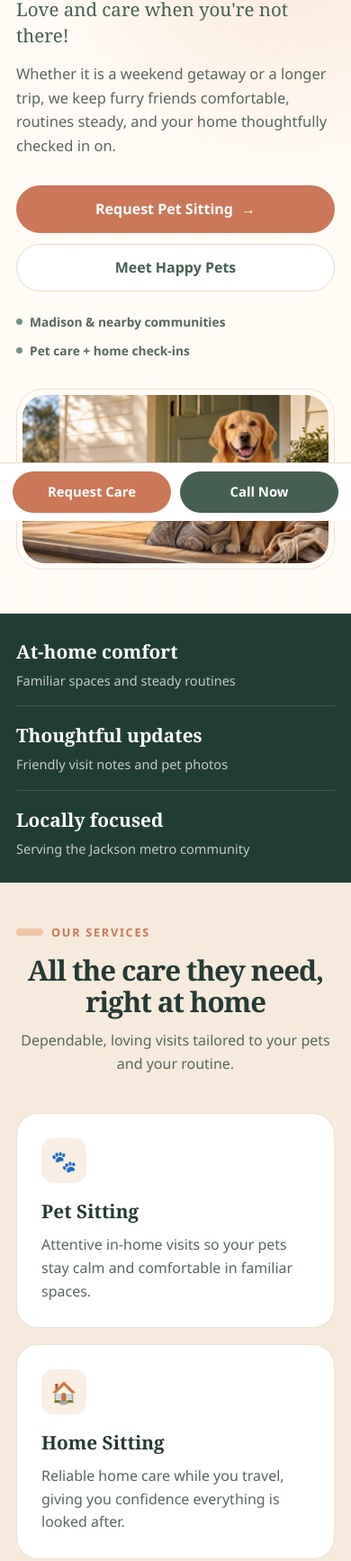
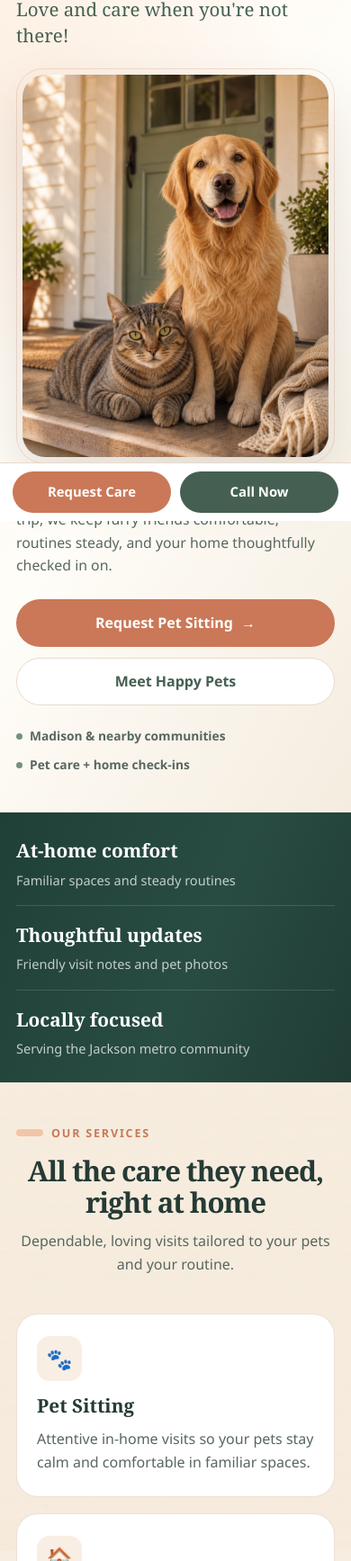
Before and after one commit to valeriasachel-png/whiskers-and-wags, a website: page index.html in a window 390 px wide. Shown: the part 265-2000 px from the top of the page at 90% size. Drawn offline with Linux system fonts and the light colour scheme.

Commit message:
Elevate homepage with mobile hero and brand artwork

```diff
--- a/index.html
+++ b/index.html
@@ -11,7 +11,8 @@
     <meta property="og:url" content="https://whiskersandwagsms.com/">
     <meta property="og:type" content="website">
     <meta property="og:image" content="https://whiskersandwagsms.com/assets/hero-pets.jpg">
-    <link rel="stylesheet" href="/styles.css?v=20260525-3">
+    <link rel="preload" as="image" href="/assets/hero-pets-mobile-v2.jpg" media="(max-width: 680px)">
+    <link rel="stylesheet" href="/styles.css?v=20260525-4">
     <script src="/shared.js?v=20260525-3" defer></script>
   </head>
   <body>
@@ -23,6 +24,10 @@
             <div class="eyebrow">Trusted Pet & Home Care</div>
             <h1>Whiskers<br>&amp; Wags</h1>
             <p class="tagline">Love and care when you're not there!</p>
+            <div class="hero-photo-wrap hero-photo-mobile">
+              <!-- MOBILE HERO IMAGE: Replace this generated portrait if the brand photography changes. -->
+              <img class="hero-photo" src="/assets/hero-pets-mobile-v2.jpg" alt="A friendly golden dog and relaxed tabby cat sitting together on a sunlit front porch">
+            </div>
             <p class="intro">
               Whether it is a weekend getaway or a longer trip, we keep furry friends
               comfortable, routines steady, and your home thoughtfully checked in on.
@@ -36,7 +41,7 @@
               <span>Pet care + home check-ins</span>
             </div>
           </div>
-          <div class="hero-photo-wrap">
+          <div class="hero-photo-wrap hero-photo-desktop">
             <!-- HERO IMAGE: This generated brand image can be replaced here if the visual direction changes. -->
             <img class="hero-photo" src="/assets/hero-pets.jpg" alt="A friendly golden dog and tabby cat sitting together on a welcoming front porch">
           </div>
--- a/styles.css
+++ b/styles.css
@@ -11,6 +11,7 @@
   --white: #ffffff;
   --border: #e8dacb;
   --shadow: 0 14px 38px rgba(72, 55, 41, 0.09);
+  --shadow-deep: 0 28px 64px rgba(63, 46, 33, 0.15);
   --radius: 24px;
   --radius-small: 15px;
   --font-display: Georgia, 'Times New Roman', serif;
@@ -178,6 +179,9 @@ h3 {
 }
 
 .hero {
+  background:
+    radial-gradient(circle at 8% 28%, rgba(242, 197, 166, 0.2), transparent 36%),
+    linear-gradient(122deg, #fff7ee 0%, #fffdf8 52%, #f4ecdf 100%);
   overflow: hidden;
   padding: 42px 0 74px;
   position: relative;
@@ -200,6 +204,11 @@ h3 {
   display: grid;
   gap: 42px;
   grid-template-columns: 0.82fr 1.18fr;
+}
+
+.hero-copy {
+  position: relative;
+  z-index: 1;
 }
 
 .eyebrow {
@@ -325,14 +334,19 @@ h3 {
 .hero-photo {
   aspect-ratio: 1400 / 768;
   border-radius: 36px;
+  box-shadow: var(--shadow-deep);
   height: auto;
   object-fit: cover;
   object-position: center;
   width: 100%;
 }
 
+.hero-photo-mobile {
+  display: none;
+}
+
 .promise-band {
-  background: var(--forest);
+  background: linear-gradient(112deg, #1f4037, #294c42 55%, #203d35);
   color: var(--white);
 }
 
@@ -374,7 +388,11 @@ h3 {
 }
 
 .section-soft {
-  background: var(--sand);
+  background:
+    linear-gradient(rgba(245, 234, 219, 0.84), rgba(245, 234, 219, 0.92)),
+    url('/assets/brand-paper-v1.jpg') center top / cover no-repeat;
+  border-bottom: 1px solid rgba(232, 218, 203, 0.48);
+  border-top: 1px solid rgba(232, 218, 203, 0.48);
 }
 
 .section-heading {
@@ -407,12 +425,30 @@ h3 {
 
 .service-card {
   min-height: 205px;
+  overflow: hidden;
+  position: relative;
   transition: box-shadow 180ms ease, transform 180ms ease;
+}
+
+.service-card::before {
+  background: linear-gradient(90deg, var(--peach), transparent);
+  content: '';
+  height: 3px;
+  left: 27px;
+  opacity: 0;
+  position: absolute;
+  right: 27px;
+  top: 0;
+  transition: opacity 180ms ease;
 }
 
 .service-card:hover {
   box-shadow: var(--shadow);
   transform: translateY(-4px);
+}
+
+.service-card:hover::before {
+  opacity: 1;
 }
 
 .service-card .icon,
@@ -490,9 +526,10 @@ h3 {
 }
 
 .visit-steps {
-  background: #f8f1e7;
+  background: linear-gradient(145deg, #fffaf3, #f7eddf);
   border: 1px solid var(--border);
   border-radius: 30px;
+  box-shadow: 0 18px 45px rgba(72, 55, 41, 0.06);
   display: grid;
   gap: 0;
   padding: 14px 30px;
@@ -512,11 +549,17 @@ h3 {
 }
 
 .visit-step span {
+  align-items: center;
+  background: #f5e5d9;
+  border-radius: 50%;
   color: var(--terracotta);
+  display: flex;
   font-size: 0.76rem;
   font-weight: 700;
+  height: 39px;
+  justify-content: center;
   letter-spacing: 0.13em;
-  padding-top: 5px;
+  width: 39px;
 }
 
 .visit-step strong {
@@ -538,8 +581,11 @@ h3 {
 
 .cta-banner {
   align-items: center;
-  background: var(--sage-dark);
+  background:
+    radial-gradient(circle at 88% 15%, rgba(242, 197, 166, 0.2), transparent 35%),
+    linear-gradient(120deg, #38584c, var(--sage-dark) 48%, #29473d);
   border-radius: 30px;
+  box-shadow: 0 20px 52px rgba(30, 50, 43, 0.17);
   color: var(--white);
   display: flex;
   gap: 30px;
@@ -1242,16 +1288,30 @@ textarea {
   }
 
   .hero {
-    padding: 22px 0 49px;
+    padding: 22px 0 42px;
   }
 
   .hero-grid {
-    gap: 31px;
+    gap: 0;
   }
 
   .hero-photo {
     border-radius: 25px;
     height: auto;
+  }
+
+  .hero-photo-desktop {
+    display: none;
+  }
+
+  .hero-photo-mobile {
+    display: block;
+    margin: 23px 0 25px;
+    padding: 7px;
+  }
+
+  .hero-photo-mobile .hero-photo {
+    aspect-ratio: 900 / 1124;
   }
 
   .hero-photo-wrap {
@@ -1264,6 +1324,15 @@ textarea {
 
   .hero-meta {
     margin-top: 23px;
+  }
+
+  .tagline {
+    margin-bottom: 0;
+  }
+
+  .intro {
+    font-size: 0.99rem;
+    margin-bottom: 25px;
   }
 
   .promise-grid {
@@ -1288,6 +1357,11 @@ textarea {
     padding: 45px 0;
   }
 
+  .section-soft {
+    background-position: center top;
+    background-size: auto 520px;
+  }
+
   .cards-grid,
   .feature-grid,
   .gallery-grid,
@@ -1302,6 +1376,16 @@ textarea {
     align-items: flex-start;
     flex-direction: column;
     padding: 31px 26px;
+  }
+
+  .service-card {
+    min-height: 0;
+    padding: 24px 22px;
+  }
+
+  .service-card .icon,
+  .trust-card .icon {
+    margin-bottom: 16px;
   }
 
   .page-hero {
```
Also changed, not shown: gallery.html (+1 -1 lines), picks.html (+1 -1 lines), privacy.html (+1 -1 lines), request.html (+1 -1 lines), assets/brand-paper-v1.jpg (added), assets/hero-pets-mobile-v2.jpg (added).
